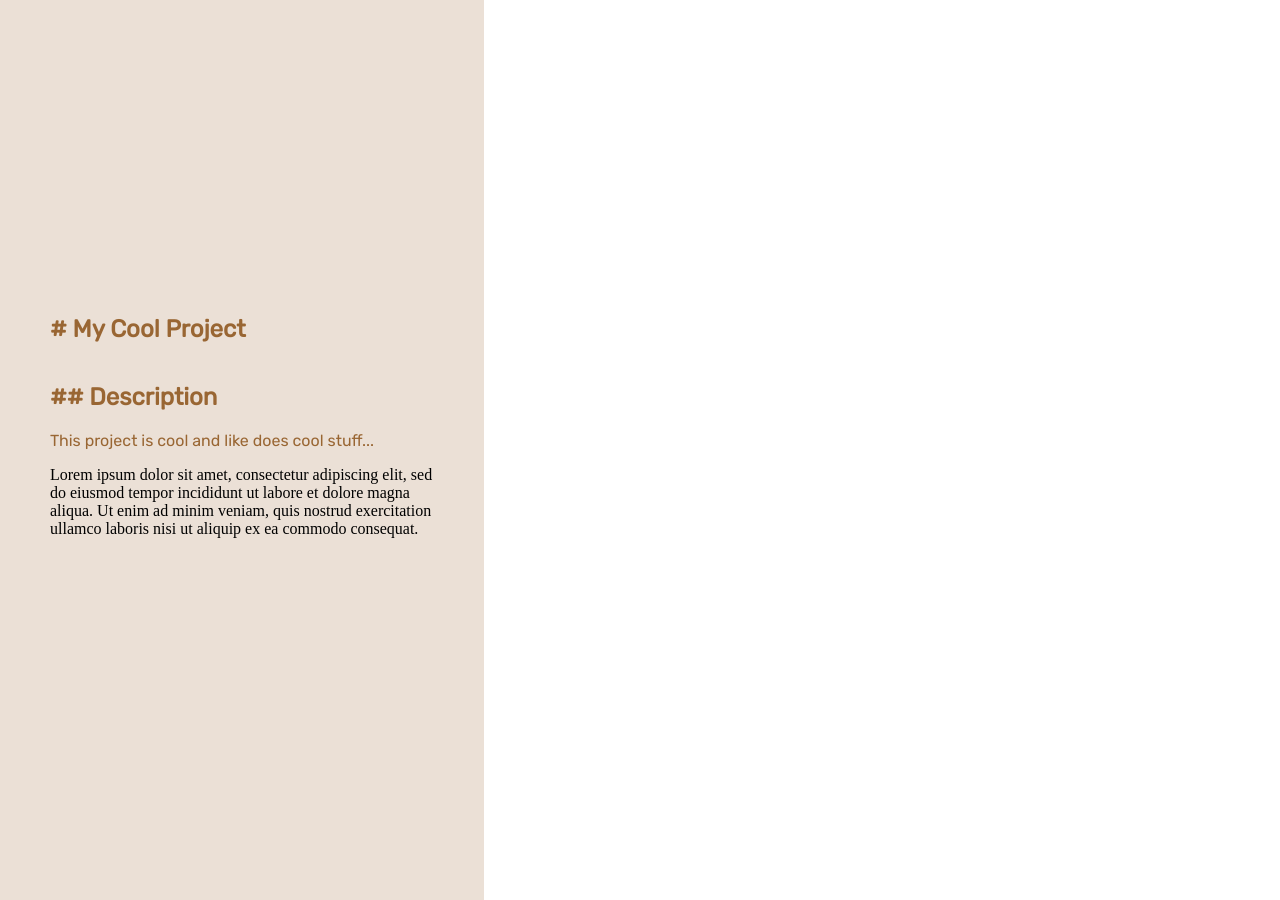
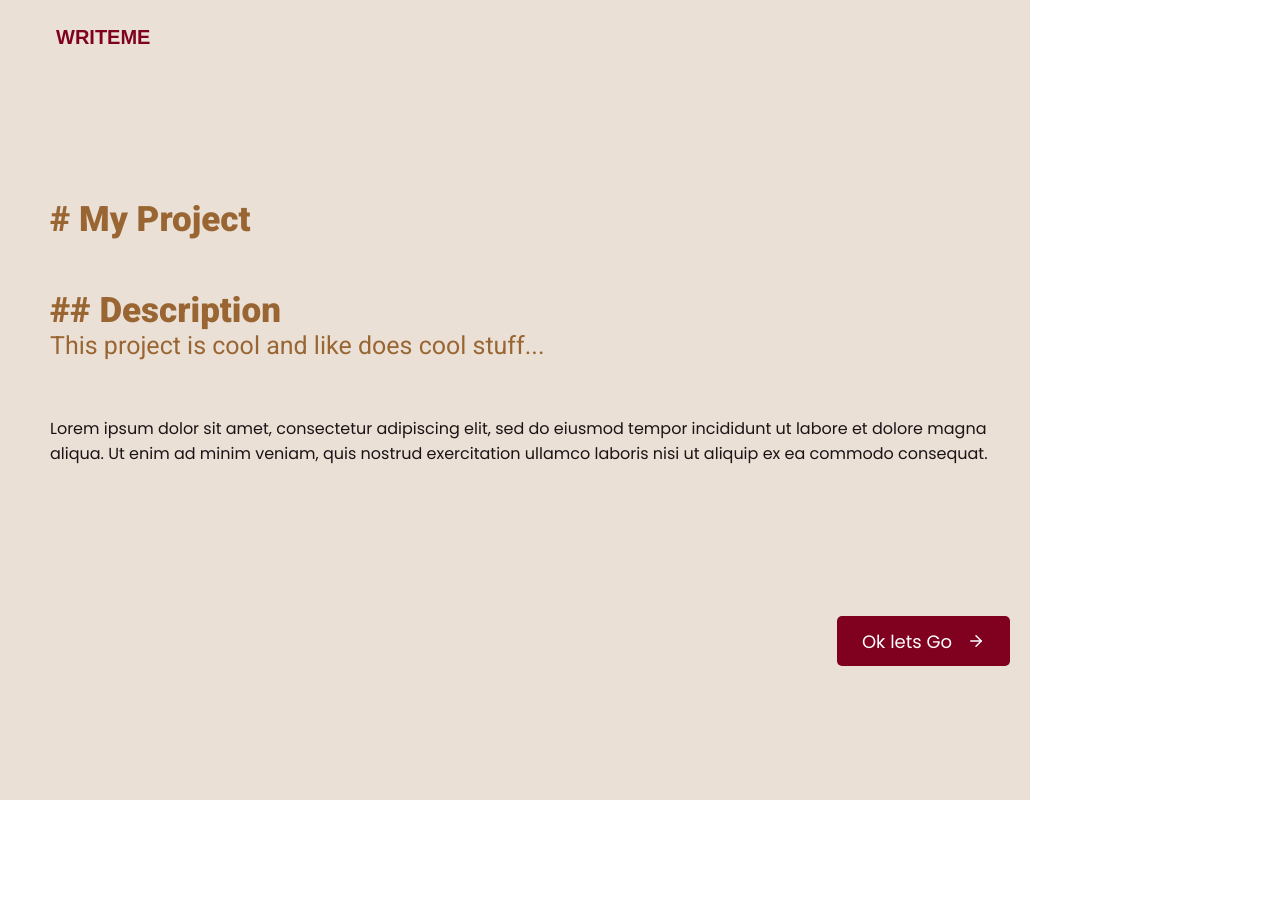
Before and after one commit to darylbg/writeme, a React (Create React App) app: page / in a window 1280 px wide. After the commit the page ends 800 px from the top, so only its background shows below. Built offline with nearby package versions, Linux system fonts and the light colour scheme.

Commit message:
added welcome page

```diff
--- a/package.json
+++ b/package.json
@@ -8,6 +8,7 @@
     "@testing-library/user-event": "^13.5.0",
     "react": "^18.2.0",
     "react-dom": "^18.2.0",
+    "react-icons": "^4.11.0",
     "react-scripts": "5.0.1",
     "web-vitals": "^2.1.4"
   },
--- a/src/App.css
+++ b/src/App.css
@@ -1,29 +1,61 @@
-@import url('https://fonts.googleapis.com/css2?family=Source+Code+Pro:wght@400;900&display=swap');
-@import url('https://fonts.googleapis.com/css2?family=Rubik&display=swap');
+
+@import url('https://fonts.googleapis.com/css2?family=Barlow&family=Bebas+Neue&family=Oswald&family=Poppins&family=Roboto:wght@400;900&display=swap');
 :root {
   --text: #1b1315;
   --background: #ffffff;
   --primary: #996633;
   --secondary: #ebe0d6;
   --accent: #800020;
-  --code-font: 'Source Code Pro', monospace;
-  --rubik-font: 'Rubik', sans-serif;
+  --dark-accent: #720018;
+  --code-font: "Source Code Pro", monospace;
+  --roboto-font: "Rubik", sans-serif;
+  --poppins-font: 'Poppins', sans-serif;
 }
 
 body {
   margin: 0;
 }
 
+.app {
+  position: relative;
+}
+
+/* home-link for small devices */
+
+.home-link-small {
+  position: absolute;
+  top: 10px;
+  left: 10px;
+  display: none;
+}
+
 /* welcome section */
 
 .welcome-section {
-  width: 30%;
   height: 100vh;
   overflow: hidden;
   background-color: var(--secondary);
-  padding: 50px;
   display: flex;
   flex-direction: column;
+}
+
+.home-link {
+  flex: 0;
+  margin-top: 25px;
+}
+
+.home-link-small button,
+.home-link button {
+  border: none;
+  background-color: transparent;
+  color: var(--accent);
+  font-weight: 900;
+  font-size: 20px;
+}
+
+.home-link-small button,
+.home-link button:hover {
+  cursor: pointer;
 }
 
 .welcome-intro {
@@ -31,28 +63,69 @@ body {
   display: flex;
   flex-direction: column;
   justify-content: flex-end;
+  padding-bottom: 20px;
 }
 
-.welcome-intro h1,
-.welcome-intro h2,
-.welcome-intro h4 {
+.welcome-intro p {
   color: var(--primary);
-  font-family: var(--rubik-font);
-}
-
-.welcome-intro h1,
-.welcome-intro h2 {
+  margin: 0;
+  font-size: 35px;
+  font-family: 'Roboto', sans-serif;
   font-weight: 900;
 }
 
-.welcome-intro h4 {
-  font-weight: 500;
-  margin: 0;
+.welcome-intro p:first-child {
+  padding-bottom: 50px;
+}
+
+.welcome-intro p:last-child {
+  font-size: 25px;
+  font-weight: 400;
 }
 
 .welcome-text {
-  flex: 1;
+  flex: 0 0 50%;
   display: flex;
   flex-direction: column;
   justify-content: flex-start;
+  padding-top: 20px;
 }
+
+.welcome-text p {
+  font-family: "Poppins", sans-serif;
+  color: #1b1315;
+  flex: 1;
+}
+
+.continue-button {
+  display: flex;
+  justify-content: flex-end;
+  flex: 1;
+}
+
+.continue-button button {
+  height: 50px;
+  padding: 0 25px;
+  font-family: var(--poppins-font);
+  font-size: 18px;
+  display: flex;
+  align-items: center;
+  background-color: var(--accent);
+  border: none;
+  color: white;
+  border-radius: 5px;
+}
+
+.continue-button button:hover {
+  cursor: pointer;
+  background-color: var(--dark-accent);
+}
+
+.continue-button button:hover > svg {
+  transform: translateX(10px);
+  transition: all 0.2s ease-in-out;
+}
+
+.continue-button button svg {
+  margin-left: 15px;
+}
--- a/src/App.js
+++ b/src/App.js
@@ -1,22 +1,60 @@
+import { FiArrowRight } from "react-icons/fi";
 import "./App.css";
+import { useState } from "react";
 
 function App() {
+  const [continueBtn, setContinueBtn] = useState(true);
+
+  const toggleWelcomeClose = () => {
+    setContinueBtn(false);
+  };
+
+  const toggleWelcomeOpen = () => {
+    setContinueBtn(true);
+  };
+
   return (
     <div className="app">
-      <section className="welcome-section">
+      <div
+        className="home-link-small"
+        style={continueBtn ? { display: "none" } : { display: "block" }}
+      >
+        <button onClick={toggleWelcomeOpen}>WRITEME</button>
+      </div>
+      <section
+        className="welcome-section"
+        style={
+          continueBtn
+            ? { width: "75%", padding: "0 20px 0 50px" }
+            : { display: "none" }
+        }
+      >
+        <div className="home-link">
+          <button>WRITEME</button>
+        </div>
+        {continueBtn ? (
+          <>
             <div className="welcome-intro">
-          <h1># My Cool Project</h1>
-          <h2>## Description</h2>
-          <h4>This project is cool and like does cool stuff...</h4>
+              <p># My Project</p>
+              <p>## Description</p>
+              <p>This project is cool and like does cool stuff...</p>
             </div>
             <div className="welcome-text">
               <p>
                 Lorem ipsum dolor sit amet, consectetur adipiscing elit, sed do
-            eiusmod tempor incididunt ut labore et dolore magna aliqua. Ut enim
-            ad minim veniam, quis nostrud exercitation ullamco laboris nisi ut
-            aliquip ex ea commodo consequat.
+                eiusmod tempor incididunt ut labore et dolore magna aliqua. Ut
+                enim ad minim veniam, quis nostrud exercitation ullamco laboris
+                nisi ut aliquip ex ea commodo consequat.
               </p>
+              <div className="continue-button">
+                <button onClick={toggleWelcomeClose}>
+                  Ok lets Go
+                  <FiArrowRight />
+                </button>
               </div>
+            </div>
+          </>
+        ) : null}
       </section>
       <section className="content-section"></section>
     </div>
```
Also changed, not shown: 1 other file (tests, documents, lock files or other folders). Lines whose indentation alone changed are shown as unchanged.
